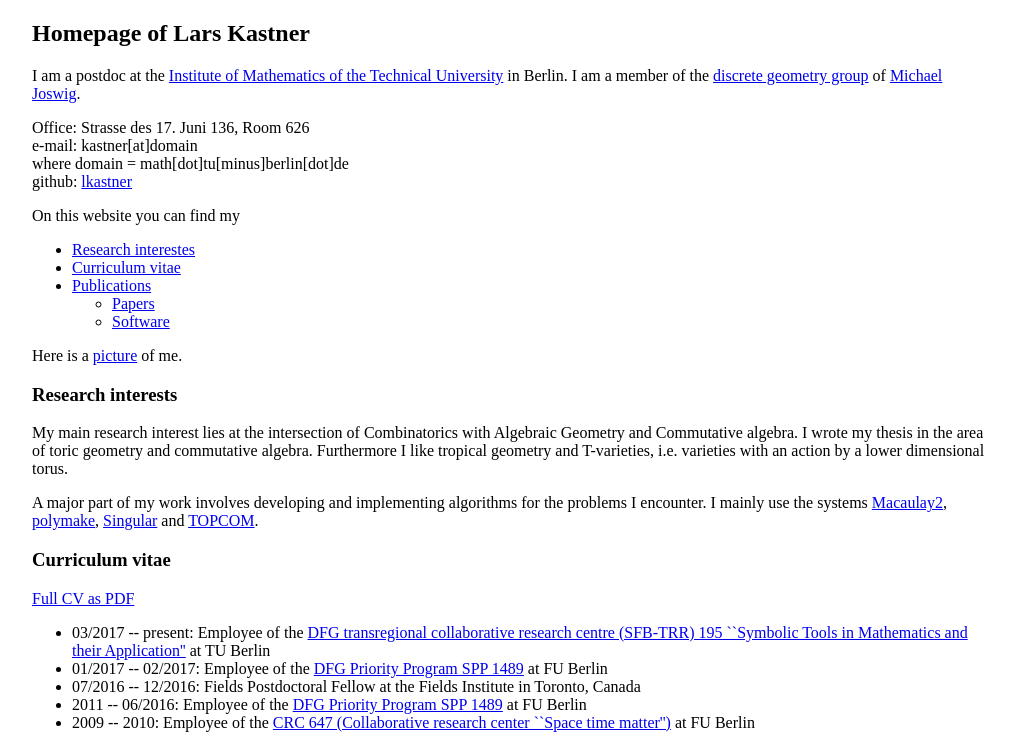
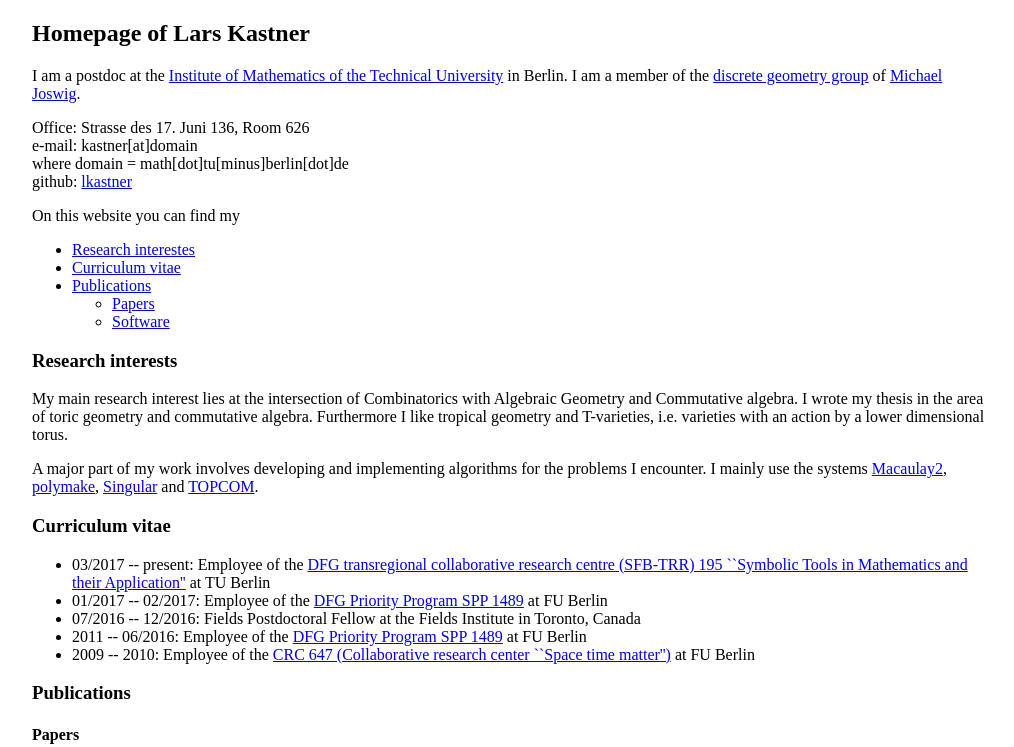
Before and after one commit to lkastner/lkastner.github.io, a plain HTML site: page index.html in a window 1280 px wide. Shown: the top 747 px of the page, without its empty margins (128-1142 px from the left). Drawn offline with Linux system fonts and the light colour scheme.

Commit message:
Remove some old info

```diff
--- a/index.html
+++ b/index.html
@@ -30,7 +30,6 @@
                </ul>
             </li>
          </ul>
-      <p> Here is a <a href="images/Lars.jpg">picture</a> of me.
 
 
 
@@ -47,7 +46,6 @@
          <a href="http://www.rambau.wm.uni-bayreuth.de/TOPCOM/">TOPCOM</a>.
 
       <h3 id="cv">Curriculum vitae</h3>
-         <a href="cv.pdf">Full CV as PDF</a>
          <ul>
             <li>03/2017 -- present: Employee of the <a href="https://www.computeralgebra.de/sfb/">DFG transregional collaborative research centre (SFB-TRR) 195 ``Symbolic Tools
             in Mathematics and their Application''</a> at TU Berlin</li>
```
